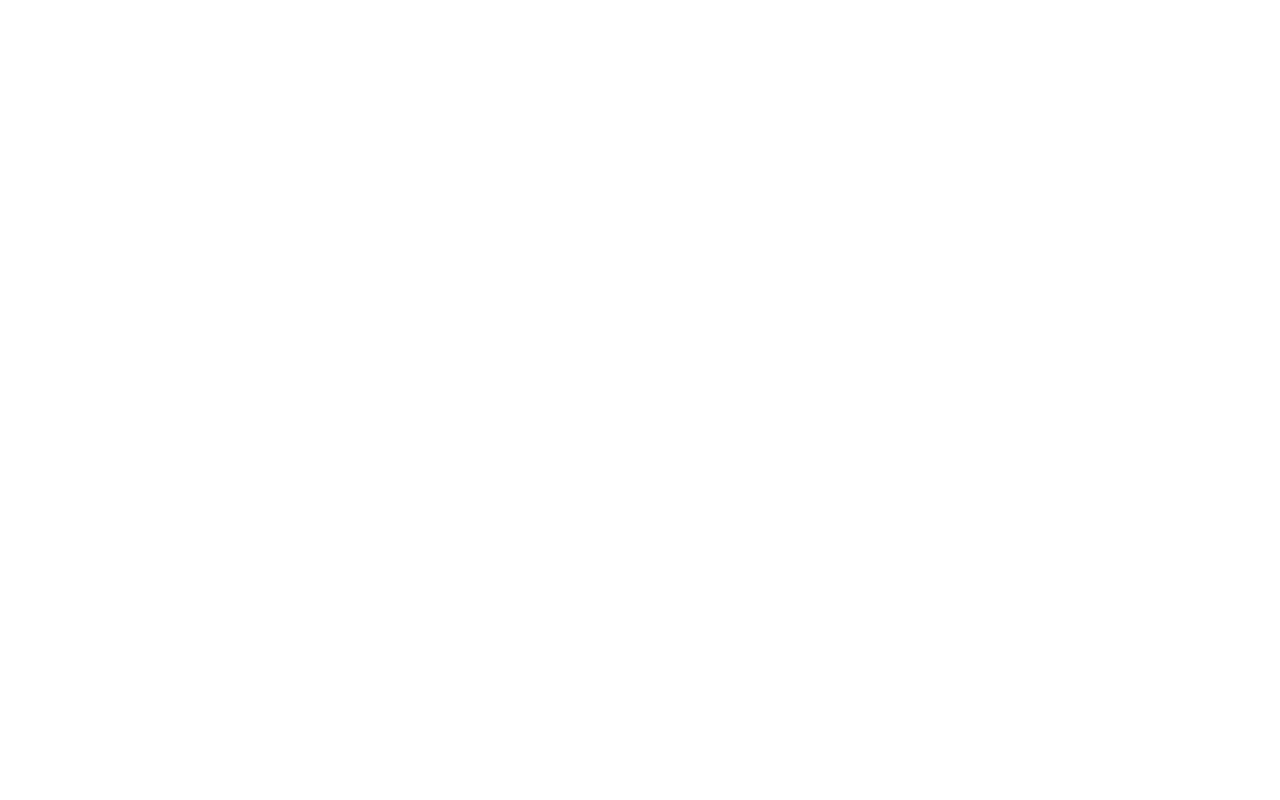
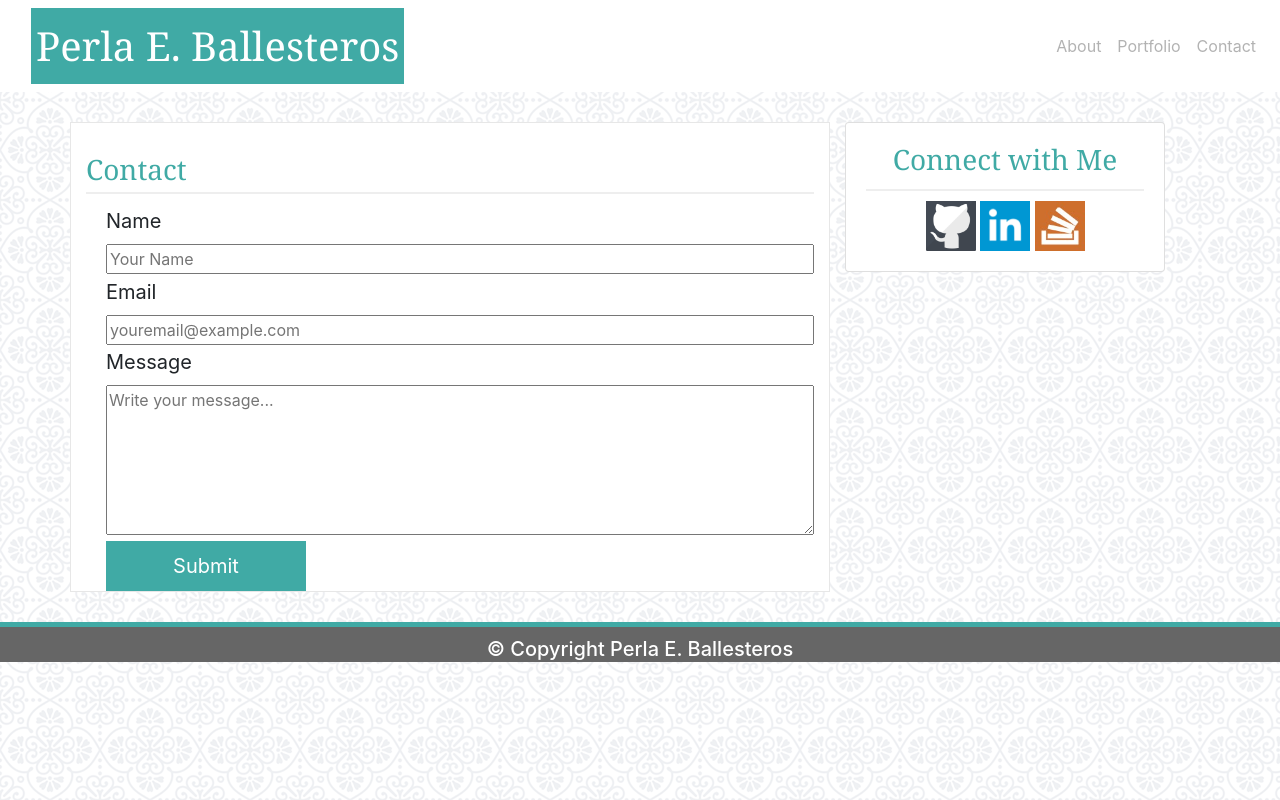
Before and after one commit to perlaballesteros/Bootstrap-Portfolio, a plain HTML site: page contact.html in a window 1280 px wide. Drawn offline with nearby package versions, Linux system fonts and the light colour scheme.

Commit message:
have finished the hw assignment

```diff
--- a/assets/css/style.css
+++ b/assets/css/style.css
@@ -16,7 +16,7 @@ h5{
 	font-family: "georgia", times,"times new roman", serif;
 	}
 
-#aboutme,#portfolio{
+#aboutme,#portfolio,#contact{
 	background-color:#ffffff;
 	border:1px solid #e7e7e7;
 	margin-top:30px;
@@ -92,3 +92,38 @@ h4{
 	position:relative;
 	margin-bottom:5px;
 }
+
+form{
+	margin-left:20px;
+}
+label{
+	display:block;
+	font-size: 20px;
+	margin-bottom:5px;
+	margin-top:2.5px;
+
+}
+input{
+	width:100%;
+}
+
+
+#message{
+	height:150px;
+	width:100%;
+}
+
+#subbutton{
+	color:#ffffff;
+	font-size: 20px;
+	background-color:#40aaa5;
+	border:none;
+	padding:10px 60px;
+	width:200px;
+
+}
+
+#subbutton:hover{
+	color:#40aaa5;
+	background-color:#ffffff;
+}
--- a/contact.html
+++ b/contact.html
@@ -0,0 +1,123 @@
+<!DOCTYPE html>
+<html lang="en">
+<head>
+	<meta charset="utf-8">
+
+	<title>
+		Perla E. Ballesteros Basic Portfolio Boostrap
+	</title>
+
+	<!--reset css style to this html-->
+	<link rel="stylesheet"	type="text/css" href="assets/css/reset.css">
+
+	<!--Linking the css style to this html-->
+	<link rel="stylesheet" type="text/css" href="assets/css/style.css">
+
+	<!-- Required meta tags -->
+    <meta charset="utf-8">
+    <meta name="viewport" content="width=device-width, initial-scale=1, shrink-to-fit=no">
+
+	<!--LINKING HTML TO Bootstrap CSS FILE8-->
+	<link rel="stylesheet" href="https://maxcdn.bootstrapcdn.com/bootstrap/4.0.0-beta.2/css/bootstrap.min.css" integrity="sha384-PsH8R72JQ3SOdhVi3uxftmaW6Vc51MKb0q5P2rRUpPvrszuE4W1povHYgTpBfshb" crossorigin="anonymous">
+
+</head>
+
+<body>
+	<!--NAVBAR-->
+	<nav class="navbar navbar-expand-sm navbar-light" style="background-color: #ffffff;">
+
+		<div class="container nav-align-left">
+  			<h1 id="navname">Perla E. Ballesteros</h1>
+  		</div>
+
+  		<div class="navbar-align-right">
+  			<div class="collapse navbar-collapse" id="navbarSupportedContent">
+    			<ul class="navbar-nav mr-auto navbar-right">
+
+
+      				<li class="nav-item">
+        				<a class="nav-link disabled" href="index.html">About</a>
+      				</li>
+      				<li class="nav-item">
+        				<a class="nav-link disabled" href="portfolio.html">Portfolio</a>
+      				</li>
+      				<li class="nav-item">
+        				<a class="nav-link disabled" href="contact.html">Contact</a>
+      				</li>
+
+    			</ul>
+  			</div>
+  		</div>
+	</nav>
+	<div class="container" id="wrapper">
+		<div class="row">
+			<div class="col-md-8" id="contact">
+				<div class="page-header">
+					<h3 id="aboutmeheading">Contact</h3>
+				</div>
+				<div class="row">
+					<div class="col-md-12">
+					 	<div id="dividerbio">
+
+					 	</div>
+					 	<!--CONTACT FORM-->
+						<form action="mailto:perlaballesteros@email.arizona.edu" method="post">
+
+							<!--NAME LABEL/INPUT-->
+							<label for="name">Name</label>
+							<br>
+
+							<input id="name" type="text" placeholder="Your Name">
+							<br>
+							<!--EMAIL LABEL/INPUT-->
+							<label id="email_label">Email</label>
+							<br>
+							<input name="email" type="text" placeholder="youremail@example.com">
+							<br>
+							<!--MESSAGE LABEL/INPUT-->
+							<label for="message">Message</label>
+							<br>
+							<textarea name="message" id="message" placeholder="Write your message..."></textarea>
+							<br>
+							<!--SUBMIT BUTTON-->
+							<input id="subbutton" type="submit" value="Submit">
+
+						</form>
+					</div>
+				</div>
+			</div>
+
+			<!--CARD CONNECT WITH ME-->
+			<div class="col-md-4" id="connectwme">
+				<div class="card text-center" style="width: 20rem;">
+  					<div class="card-body">
+    					<h3 class="card-title"id="connectheading">Connect with Me</h3>
+    					<div id="connectdiv"></div>
+    					<!--GitHub icon image that will open in a new tab-->
+						<a class="imglinks" href="https://github.com/perlaballesteros" target="_blank">
+							<img alt="githubimage" class="icon" src="assets/images/githubicon.png">
+						</a>
+						<!--linkedin icon image that will open in a new tab-->
+						<a class="imglinks" href="https://www.linkedin.com/in/perla-ballesteros-6380ab115/" target="_blank">
+							<img alt="linkedinimage" class="icon" src="assets/images/linkedinicon.png">
+						</a>
+						<!--stackoverflow icon image that will open in a new tab-->
+						<a class="imglinks" href="https://stackexchange.com/users/11684595/perlaballesteros?tab=accounts" target="_blank">
+							<img alt="stackiconimage" class="icon" src="assets/images/stackoverflow.jpg">
+						</a>
+  					</div>
+				</div>
+			</div>
+		</div>
+	</div>
+
+
+	<!--footer-->
+	<footer  id="footer">
+			<h5>© Copyright Perla E. Ballesteros</h5>
+	</footer>
+
+
+</body>
+
+</html>
```
Also changed, not shown: portfolio.html (+0 -11 lines).
